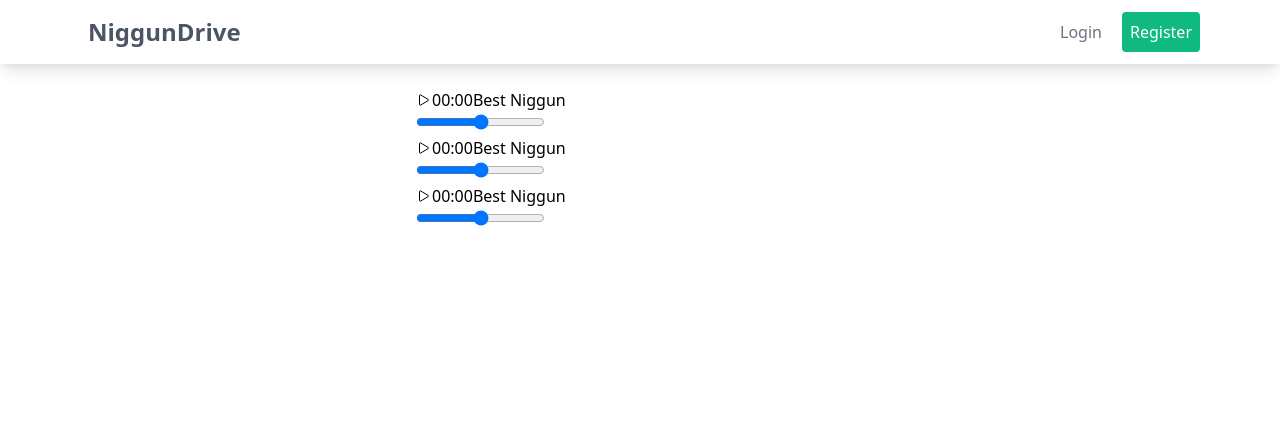
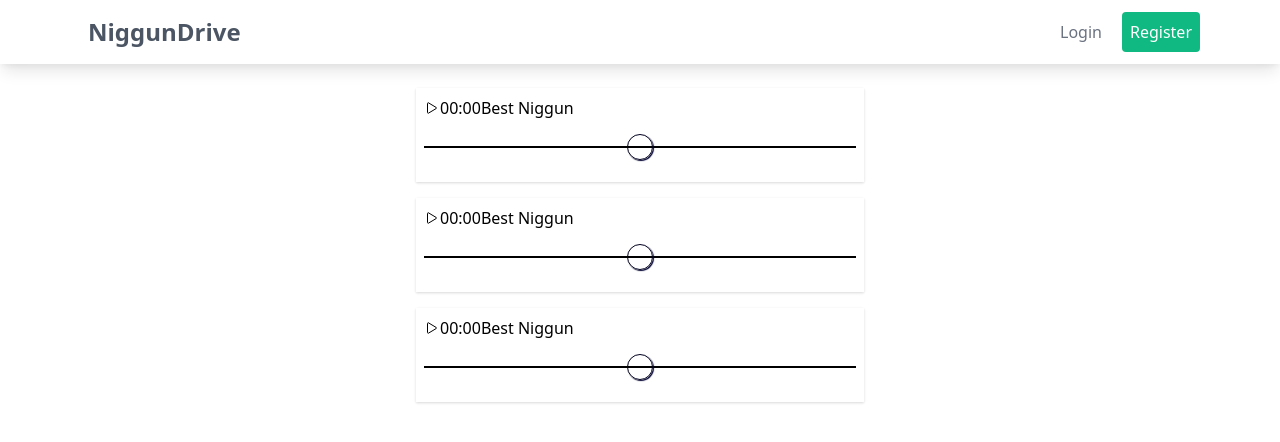
Before and after one commit to Shriever/NiggunDrive, a Next.js app in the folder web/: page / in a window 1280 px wide. Shown: the top 442 px of the page. Built offline with nearby package versions, Linux system fonts and the light colour scheme.

Commit message:
styled range

```diff
--- a/web/components/Niggun.tsx
+++ b/web/components/Niggun.tsx
@@ -30,7 +30,7 @@
   const duration = audioRef.current?.duration || 0;
 
   return (
-    <div>
+    <div className='shadow mb-4 p-2'>
       <div className='flex'>
         <PlayPause />
         <span>{formatTime(duration)}</span>
--- a/web/pages/_app.tsx
+++ b/web/pages/_app.tsx
@@ -1,4 +1,5 @@
 import '../styles/globals.css'
+import '../styles/input.css';
 import type { AppProps } from 'next/app'
 
 const MyApp = ({ Component, pageProps }: AppProps) => {
--- /dev/null
+++ b/web/styles/input.css
@@ -0,0 +1,95 @@
+input[type=range] {
+  height: 34px;
+  -webkit-appearance: none;
+  margin: 10px 0;
+  width: 100%;
+}
+input[type=range]:focus {
+  outline: none;
+}
+input[type=range]::-webkit-slider-runnable-track {
+  width: 100%;
+  height: 2px;
+  cursor: pointer;
+ /* animate: 0.2s; */
+  box-shadow: 0px 0px 0px #000000;
+  background: #000000;
+  border-radius: 0px;
+  border: 0px solid #010101;
+}
+input[type=range]::-webkit-slider-thumb {
+  box-shadow: 1px 1px 1px #000031;
+  border: 1px solid #00001E;
+  height: 26px;
+  width: 26px;
+  border-radius: 20px;
+  background: rgba(0,0,0,0);
+  cursor: pointer;
+  -webkit-appearance: none;
+  margin-top: -12.5px;
+}
+input[type=range]:focus:-webkit-slider-thumb {
+  transform: scale(1.2);
+}
+input[type=range]:focus::-webkit-slider-runnable-track {
+  background: #000000;
+}
+input[type=range]::-moz-range-track {
+  width: 100%;
+  height: 2px;
+  cursor: pointer;
+   /* animate: 0.2s; */
+  box-shadow: 0px 0px 0px #000000;
+  background: #000000;
+  border-radius: 0px;
+  border: 0px solid #010101;
+}
+input[type=range]::-moz-range-thumb {
+  box-shadow: 1px 1px 1px #000031;
+  border: 1px solid #00001E;
+  height: 26px;
+  width: 26px;
+  border-radius: 20px;
+  background: rgba(0,0,0,0);
+  cursor: pointer;
+}
+input[type=range]:active:-moz-range-thumb {
+  transform: scale(1.2);
+}
+input[type=range]::-ms-track {
+  width: 100%;
+  height: 2px;
+  cursor: pointer;
+   /* animate: 0.2s; */
+  background: transparent;
+  border-color: transparent;
+  color: transparent;
+}
+input[type=range]::-ms-fill-lower {
+  background: #000000;
+  border: 0px solid #010101;
+  border-radius: 0px;
+  box-shadow: 0px 0px 0px #000000;
+}
+input[type=range]::-ms-fill-upper {
+  background: #000000;
+  border: 0px solid #010101;
+  border-radius: 0px;
+  box-shadow: 0px 0px 0px #000000;
+}
+input[type=range]::-ms-thumb {
+  margin-top: 1px;
+  box-shadow: 1px 1px 1px #000031;
+  border: 1px solid #00001E;
+  height: 26px;
+  width: 26px;
+  border-radius: 20px;
+  background: rgba(0,0,0,0);
+  cursor: pointer;
+}
+input[type=range]:focus::-ms-fill-lower {
+  background: #000000;
+}
+input[type=range]:focus::-ms-fill-upper {
+  background: #000000;
+}
```
